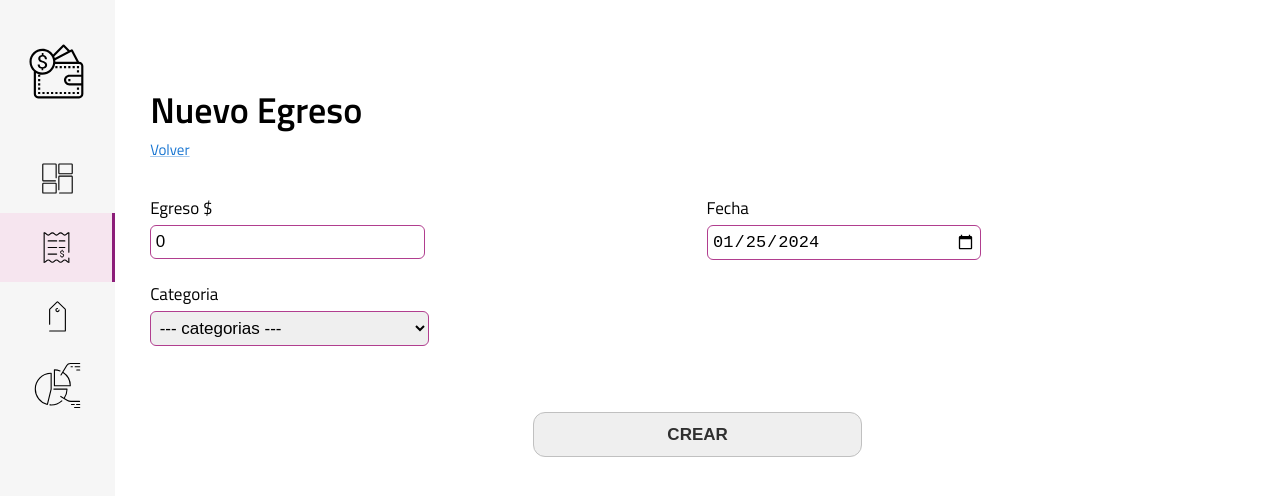
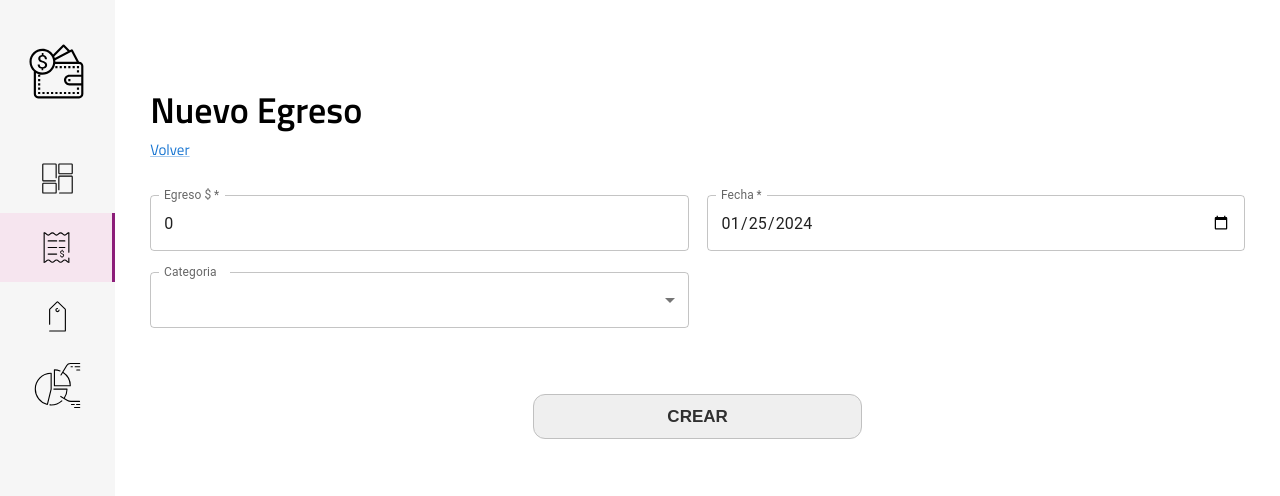
Before and after one commit to Libo033/smartPocket, a Next.js app: page /dashboard/movements/expense/new in a window 1280 px wide. Shown: the top 496 px of the page. Built offline with nearby package versions, Linux system fonts and the light colour scheme.

Commit message:
Modificado: Inputs ahora son de MUI

```diff
--- a/src/app/dashboard/movements/page.tsx
+++ b/src/app/dashboard/movements/page.tsx
@@ -6,6 +6,7 @@ import ExpenseMovement from "@/components/movement/ExpenseMovement";
 import IncomeMovement from "@/components/movement/IncomeMovement";
 import { MovementContext } from "@/context/MovementsContext";
 import { IExpense, IIncome } from "@/libs/interfaces";
+import { TextField } from "@mui/material";
 
 const Movements = () => {
   const d = new Date();
@@ -45,8 +46,8 @@ const Movements = () => {
         <h1 className={styles.Movements_Title}>Movimientos</h1>
       </div>
       <div className={styles.Movements_InputContainer}>
-        <input
-          className={styles.Movements_Input}
+        <TextField
+          label="Mes"
           onChange={(e: ChangeEvent<HTMLInputElement>) =>
             setDate(e.target.value)
           }
--- a/src/components/expense/ExpenseForm.tsx
+++ b/src/components/expense/ExpenseForm.tsx
@@ -12,6 +12,14 @@ import { AppRouterInstance } from "next/dist/shared/lib/app-router-context.share
 import { MovementContext } from "@/context/MovementsContext";
 import { CategoryContext } from "@/context/CategoryContext";
 import { IExpense } from "@/libs/interfaces";
+import {
+  FormControl,
+  InputLabel,
+  MenuItem,
+  Select,
+  SelectChangeEvent,
+  TextField,
+} from "@mui/material";
 
 const ExpenseForm: React.FC<{ id: string | null }> = ({ id }) => {
   const router: AppRouterInstance = useRouter();
@@ -95,8 +103,8 @@ const ExpenseForm: React.FC<{ id: string | null }> = ({ id }) => {
     >
       <div className={styles.ExpenseForm_InputsContainer}>
         <div className={styles.ExpenseForm_Container}>
-          <label htmlFor={$expense}>Egreso $</label>
-          <input
+          <TextField
+            label="Egreso $"
             type="number"
             id={$expense}
             value={expense}
@@ -105,27 +113,31 @@ const ExpenseForm: React.FC<{ id: string | null }> = ({ id }) => {
           />
         </div>
         <div className={styles.ExpenseForm_Container}>
-          <label htmlFor={$date}>Fecha</label>
-          <input type="date" id={$date} required />
+          <TextField label="Fecha" type="date" id={$date} required />
         </div>
       </div>
       <div className={styles.ExpenseForm_Container}>
-        <label htmlFor={$category}>Categoria</label>
-        <select
+        <FormControl fullWidth>
+          <InputLabel id="demo-simple-select-label">Categoria</InputLabel>
+          <Select
+            style={{ width: "calc(100% - 9px)" }}
             id={$category}
             value={category}
-          onChange={(e) => setCategory(e.target.value as string)}
+            label="Categoria"
+            onChange={(e: SelectChangeEvent) =>
+              setCategory(e.target.value as string)
+            }
             required
           >
-          <option value={"0"}>--- categorias ---</option>
             {load &&
               categories.length > 0 &&
               categories.map((c) => (
-              <option key={c._id} value={c._id}>
+                <MenuItem key={c._id} value={c._id}>
                   {c.categoria}
-              </option>
+                </MenuItem>
               ))}
-        </select>
+          </Select>
+        </FormControl>
       </div>
       <div className={styles.ExpenseForm_ButtonGroup}>
         {id ? (
--- a/src/components/expense/page.module.css
+++ b/src/components/expense/page.module.css
@@ -18,40 +18,6 @@
   display: flex;
   flex-direction: column;
   gap: 3px;
-}
-
-.ExpenseForm_Container select {
-  width: 51%;
-  border: 1px solid #b13e8f;
-  font-size: 17px;
-  border-radius: 6px;
-  padding-inline: 4.5px;
-  padding-block: 6px;
-  outline: none;
-}
-
-.ExpenseForm_Container select:focus {
-  border: 1px solid #f3a0d0;
-}
-
-.ExpenseForm_Container label {
-  font-size: 17px;
-  font-weight: 500;
-  margin-bottom: 1px;
-}
-
-.ExpenseForm_Container input {
-  width: 51%;
-  border: 1px solid #b13e8f;
-  font-size: 17px;
-  border-radius: 6px;
-  padding-inline: 4.5px;
-  padding-block: 6px;
-  outline: none;
-}
-
-.ExpenseForm_Container input:focus {
-  border: 1px solid #f3a0d0;
 }
 
 .ExpenseForm_ButtonGroup {
```
Also changed, not shown: src/app/dashboard/movements/page.module.css (+0 -14 lines), src/components/category/CategoryForm.tsx (+8 -2 lines), src/components/category/page.module.css (+0 -14 lines), src/components/income/IncomeForm.tsx (+4 -4 lines), src/components/income/page.module.css (+0 -16 lines). Lines whose indentation alone changed are shown as unchanged.
